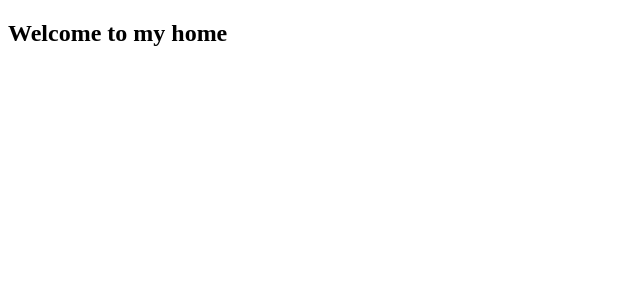
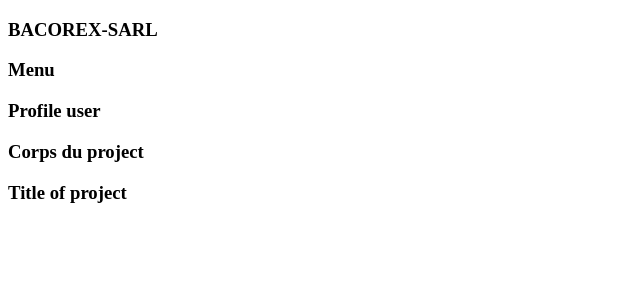
Before and after one commit to HamaBarhamou/Bacorex_GES, a React (Create React App) app: page /home in a window 1280 px wide. Shown: the top 300 px of the page, without its empty margins (0-640 px from the left). Built offline with nearby package versions, Linux system fonts and the light colour scheme.

Commit message:
ajencessment

```diff
--- a/src/components/Menus.js
+++ b/src/components/Menus.js
@@ -3,7 +3,7 @@ import React from 'react';
 const Menus = () => {
     return (
         <div>
-            <H3>Menu</H3>
+            <h3>Menu</h3>
         </div>
     );
 };
--- a/src/pages/Home.js
+++ b/src/pages/Home.js
@@ -1,9 +1,18 @@
 import React from 'react';
+import BodyProject from '../components/BodyProject';
+import Logos from '../components/Logos';
+import Menus from '../components/Menus';
+import Profile from '../components/Profile';
+import TitleProject from '../components/TitleProject';
 
 const Home = () => {
     return (
         <div>
-            <h2>Welcome to my home</h2>
+            <Logos/>
+            <Menus/>
+            <Profile/>
+            <BodyProject/>
+            <TitleProject/>
         </div>
     );
 };
```
